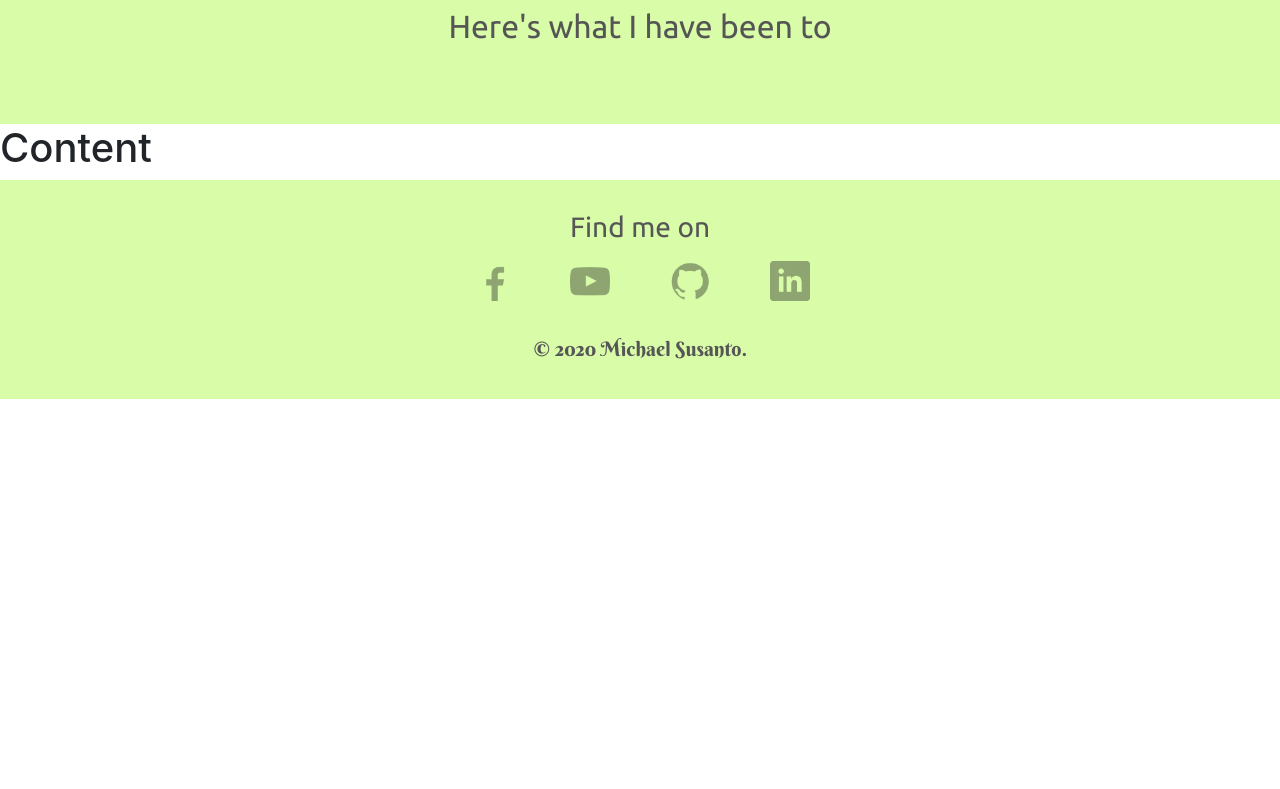
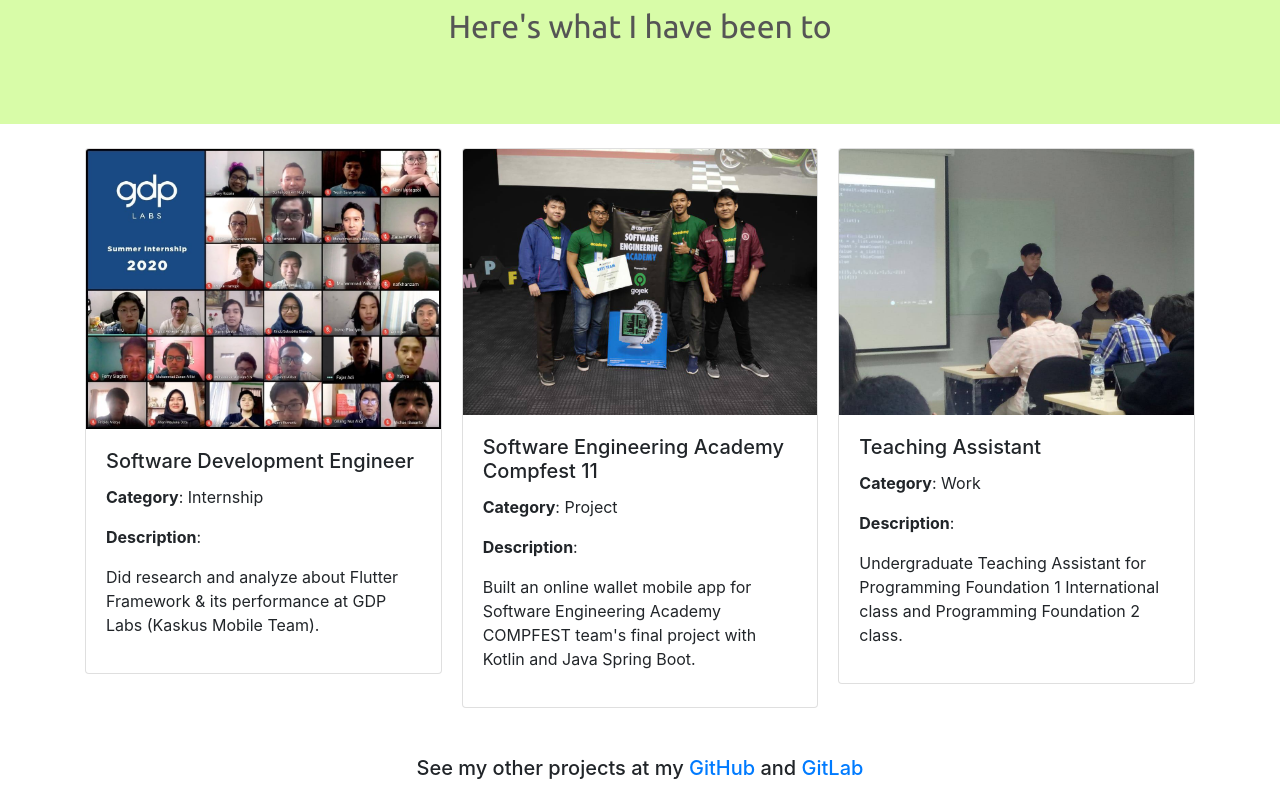
Before and after one commit to michaelsusanto81/website, a React (Create React App) app: page /portfolio in a window 1280 px wide. Shown: the part 391-1180 px from the top of the page. Before the commit the page ends 800 px from the top, so only its background shows below. Built offline with nearby package versions, Linux system fonts and the light colour scheme.

Commit message:
add: Portfolio section

```diff
--- a/src/components/portfolio/content/Content.js
+++ b/src/components/portfolio/content/Content.js
@@ -1,10 +1,33 @@
 import React from 'react';
-import './Content.css';
+import PortfolioCard from './portfoliocard/PortfolioCard';
+import Intern from '../../../assets/internship.jpg';
+import SEA from '../../../assets/SeaPay-Compfest.jpg';
+import TA from '../../../assets/TA-ProgFound1.jpg';
 
 function Content() {
 	return (
-		<div>
-			<h1>Content</h1>
+		<div className="portfolio-container">
+			<div className="container card-columns">
+				<PortfolioCard
+					image={Intern}
+					title="Software Development Engineer"
+					category="Internship"
+					description="Did research and analyze about Flutter Framework & its performance at GDP Labs (Kaskus Mobile Team)."
+				/>
+				<PortfolioCard
+					image={SEA}
+					title="Software Engineering Academy Compfest 11"
+					category="Project"
+					description="Built an online wallet mobile app for Software Engineering Academy COMPFEST team's final project with Kotlin and Java Spring Boot."
+				/>
+				<PortfolioCard
+					image={TA}
+					title="Teaching Assistant"
+					category="Work"
+					description="Undergraduate Teaching Assistant for Programming Foundation 1 International class and Programming Foundation 2 class."
+				/>
+			</div>
+			<h5 className="text-center my-4">See my other projects at my <a href="https://github.com/michaelsusanto81" target="_blank">GitHub</a> and <a href="https://gitlab.com/michaelsusanto81" target="_blank">GitLab</a></h5>
 		</div>
 	)
 }
--- /dev/null
+++ b/src/components/portfolio/content/portfoliocard/PortfolioCard.css
@@ -0,0 +1,3 @@
+.card {
+	margin: 20px 0;
+}
--- /dev/null
+++ b/src/components/portfolio/content/portfoliocard/PortfolioCard.js
@@ -0,0 +1,17 @@
+import React from 'react';
+
+function Portfolio(props) {
+	return (
+		<div className="card mx-auto my-4">
+			<img src={props.image} className="card-img-top" alt={props.title} />
+		  	<div className="card-body">
+		    	<h5 className="card-title">{props.title}</h5>
+		    	<p className="card-text"><b>Category</b>: {props.category}</p>
+		    	<p className="card-text"><b>Description</b>: </p>
+		    	<p>{props.description}</p>
+		  	</div>
+		</div>
+	)
+}
+
+export default Portfolio
```
Also changed, not shown: src/assets/RockPaperScissor.jpg (deleted), src/assets/internship.jpg (added), src/components/portfolio/content/Content.css (deleted).
